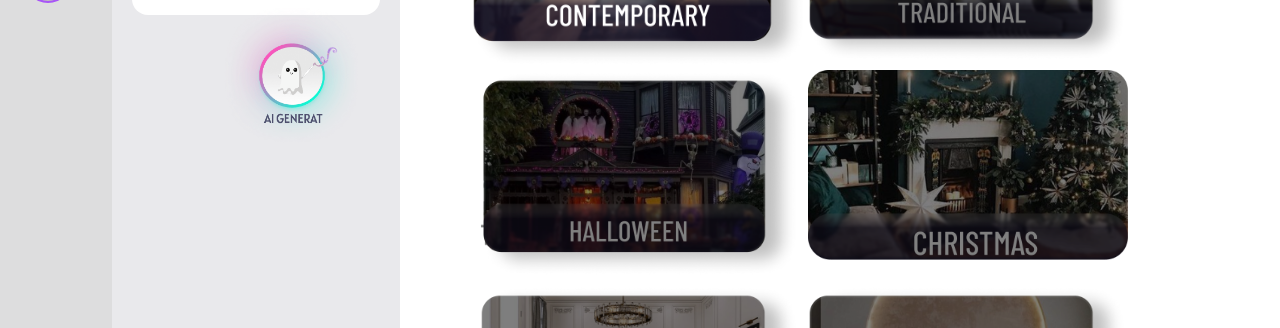
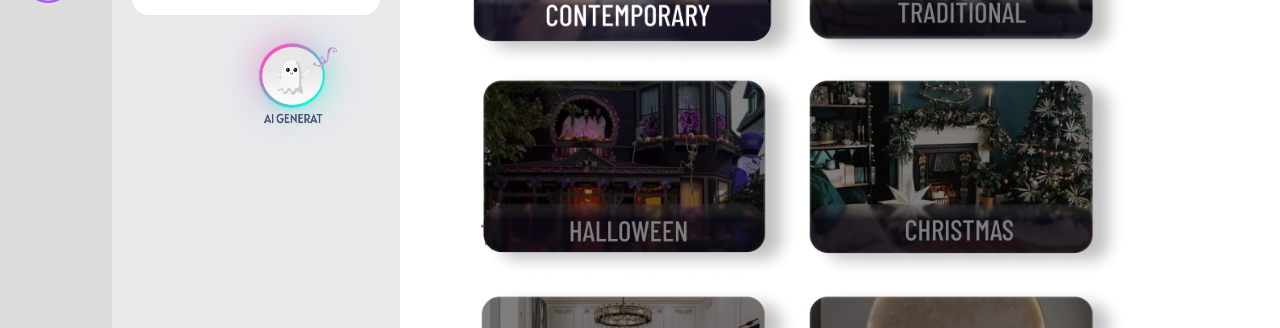
Before and after one commit to crimsondevs/Interior_design, a React (Vite) app: page / in a window 1280 px wide. Shown: the part 565-893 px from the top of the page. Built offline with nearby package versions, Linux system fonts and the light colour scheme; a web font is replaced by a local one.

Commit message:
Update image-gallery.tsx
added christmas shadow

```diff
--- a/src/components/Home/image-gallery.tsx
+++ b/src/components/Home/image-gallery.tsx
@@ -10,7 +10,7 @@ const imageData = [
   { url: "/assets/contemporary.png", label: "Contemporary" },
   { url: "/assets/TRADITIONAL.png", label: "Traditional" },
   { url: "/assets/HALLOWEEN.png", label: "Halloween" },
-  { url: "/assets/CHRISMAS.png", label: "Christmas" },
+  { url: "/assets/chrismas_shadow.png", label: "Christmas" },
   { url: "/assets/NEOCLASSIC.png", label: "Neo-Classical" },
   { url: "/assets/SCANDINAVIAN.png", label: "Scandanavian" },
   { url: "/assets/INDUSTRIAL.png", label: "Industrial" },
```
